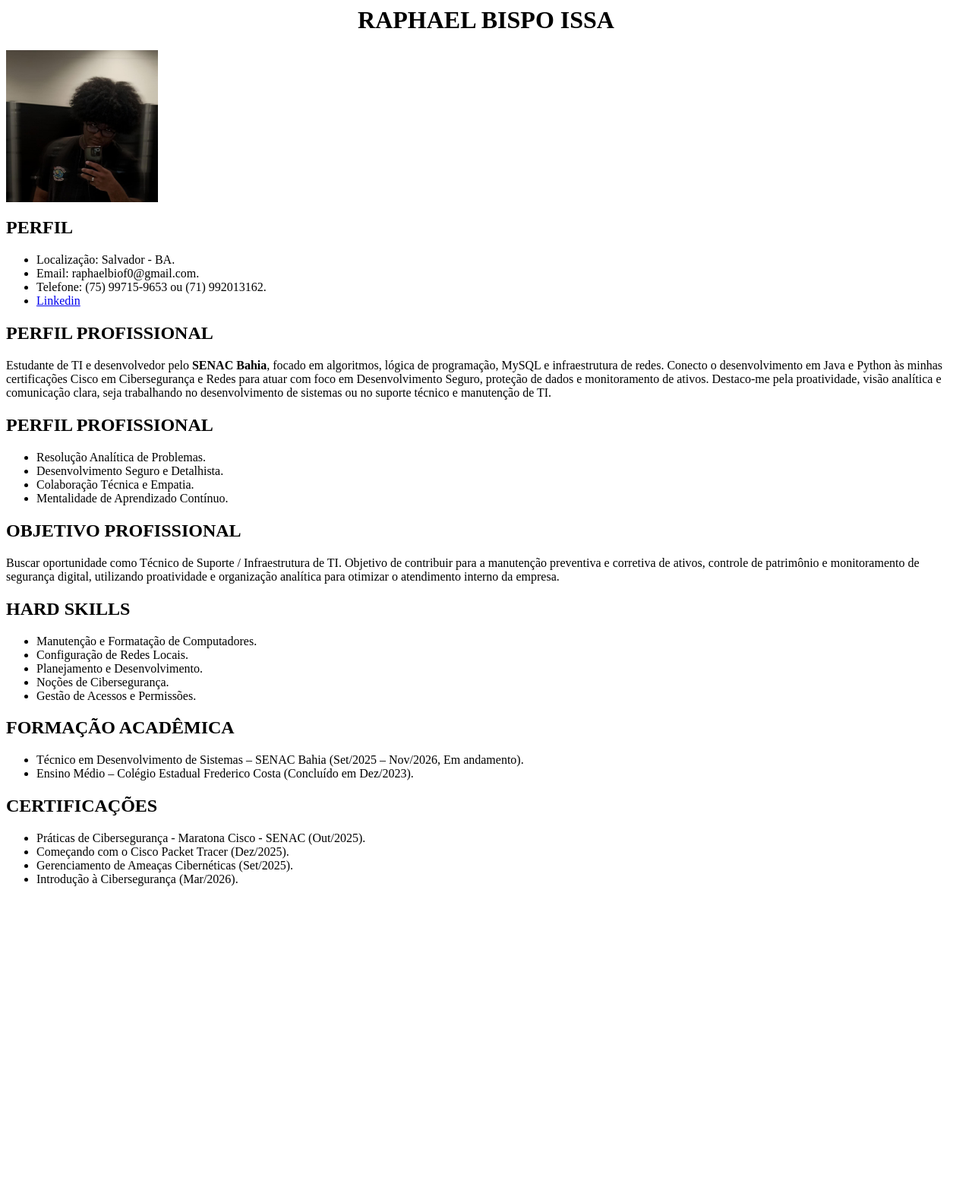
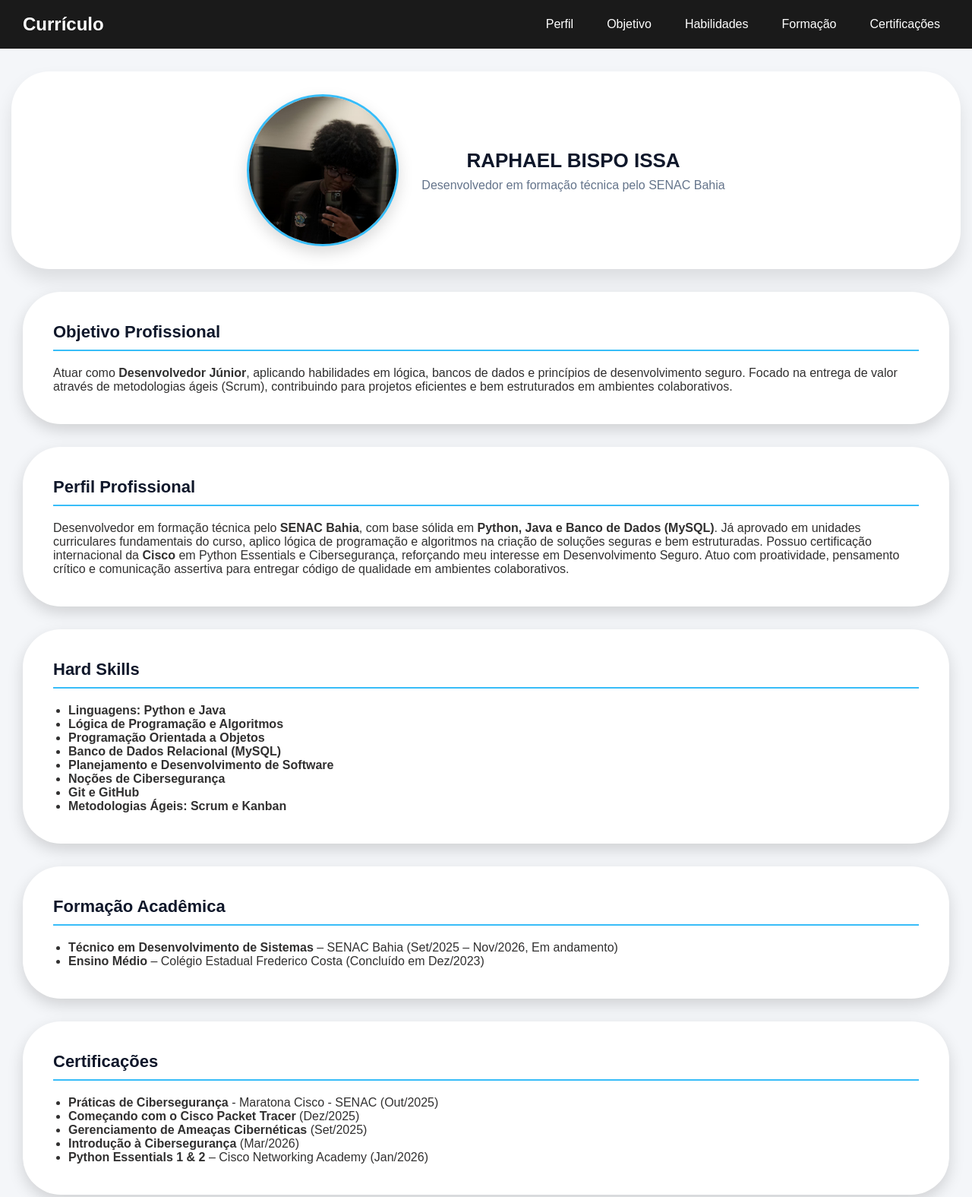
Before and after one commit to Raphael-Issa/Atividades_com_html_css, a website: page index.html in a window 1280 px wide. Shown: the top 1575 px of the page at 76% size. Before the commit the page ends 1182 px from the top, so only its background shows below. Drawn offline with Linux system fonts and the light colour scheme.

Commit message:
Curriculo com HTML e CSS ajustados para telas pequenas

```diff
--- /dev/null
+++ b/arq.css
@@ -0,0 +1,136 @@
+body {
+  background-color: #f4f6f9; /* Cor de fundo clara e neutra */
+  font-family: Arial, sans-serif; /* Fonte padrão para o corpo do documento */
+  color: #313030; /* Cor do texto principal */
+}
+
+/* Reseta margens padrões */
+* {
+    margin: 0; /* Remove margens padrão de todos os elementos */
+    padding: 0; /* Remove preenchimento padrão de todos os elementos */
+    box-sizing: border-box; /* Inclui bordas e preenchimento no cálculo de largura e altura */
+    font-family: 'Arial', Tahoma, Geneva, Verdana, sans-serif; /* Define uma fonte padrão para todos os elementos */
+}
+
+    /* Estilização da barra de navegação */
+.navbar {
+    display: flex; /* Define o layout como flexível */
+    justify-content: space-between;     /* Distribui os itens com espaço entre eles */
+    align-items: center; /* Alinha verticalmente os itens ao centro */
+    background-color: #1a1a1a;  /* Cor de fundo escura para contraste */
+    padding: 15px 30px; /* Espaçamento interno da barra de navegação */
+    margin-bottom: 30px; /* Espaçamento abaixo da barra de navegação */
+}
+
+    /* Estilo do Logotipo */
+.logo {
+    color: #ffffff; /* Cor do texto do logotipo */
+    font-size: 24px; /* Tamanho da fonte do logotipo */
+    font-weight: bold; /* Negrito para destaque */
+}
+
+    /* Estrutura da lista de links */
+.nav-links {
+    display: flex; /* Define o layout como flexível */
+    list-style: none; /* Remove marcadores da lista */
+    flex-wrap: wrap; /* Permite que os links quebrem para a próxima linha se necessário */
+    gap: 20px; /* Espaçamento entre os itens */
+}
+
+    /* Estilo dos links individuais */
+.nav-links a {
+    display: block; /* Define o link como um bloco para melhor área de clique */
+    color: #ffffff; /* Cor do texto dos links */
+    text-decoration: none; /* Remove sublinhado dos links */
+    font-size: 16px; /* Tamanho da fonte dos links */
+    padding: 8px 12px; /* Espaçamento interno dos links */
+    transition: all 0.3s ease; /* Transição suave para efeitos de hover */
+    border-radius: 4px; /* Bordas arredondadas para os links */
+}
+
+    /* Efeito ao passar o mouse */
+.nav-links a:hover {
+    background-color: #007bff; /* Cor de fundo azul ao passar o mouse */
+    color: #ffffff; /* Mantém a cor do texto branca */
+}
+
+
+
+
+.cabecalho {
+    display: flex; /* Define o layout como flexível */
+    align-items: center;/* Alinha verticalmente os itens ao centro */
+    flex-wrap: wrap; /* Permite que os itens quebrem para a próxima linha se necessário */
+    justify-content: center; /* Centraliza o conteúdo */
+    gap: 30px;/* Espaçamento entre a imagem e o texto */
+    padding: 30px;/* Espaçamento interno da seção */
+    background-color: #ffffff;/* Cor de fundo da seção */
+    border-radius: 50px;/* Bordas arredondadas */
+    box-shadow: 0px 14px 24px rgba(0, 0, 0, 0.1); /* Sombra suave para dar profundidade */
+    margin: 15px; /* Espaçamento externo da seção */
+}
+
+
+#foto {
+    width: 200px; /* Largura da foto */
+    height: 200px;   /* Altura da foto */
+    object-fit: cover; /* Ajusta a imagem para cobrir o espaço definido */
+    border-radius: 50%; /* Foto redonda */
+
+    /* Borda e Sombra */
+    border: 3px solid #38bdf8; /* Borda azul clara */
+    box-shadow: 0px 8px 20px rgba(0, 0, 0, 0.15); /* Sombra suave */
+}
+
+.info-perfil {
+
+    display: flex; /* Define o layout como flexível */
+    flex-direction: column; /* Organiza os itens em coluna (verticalmente) */
+    align-items: center; /* Alinha horizontalmente os itens ao centro */
+    text-align: center; /* Centraliza o texto dentro do contêiner */
+}
+
+
+#nome {
+    margin: 0; /* Remove a margem padrão */
+    font-size: 26px; /* Tamanho da fonte */
+    color: #0f172a; /* Cor do texto */
+}
+
+
+#subtitulo-perfil {
+    margin-top: 8px; /* Pequeno espaço abaixo do nome */
+    color: #64748b; /* Cor cinza para o subtítulo */
+    font-size: 16px; /* Tamanho da fonte do subtítulo */
+}
+
+
+
+.secao {
+    margin: 30px 0; /* Espaçamento vertical entre as seções */
+    padding: 40px; /* Espaçamento interno da seção */
+    background-color: #ffffff; /* Cor de fundo da seção */
+    border-radius: 50px; /* Bordas arredondadas */
+    box-shadow: 0px 8px 20px rgba(0, 0, 0, 0.15); /* Sombra suave */
+    margin-left: 30px; /* Espaçamento à esquerda da seção */
+    margin-right: 30px; /* Espaçamento à direita da seção */
+}
+
+
+.secao h2 {
+    margin-bottom: 20px; /* Espaçamento abaixo do título da seção */
+    color: #0f172a; /* Cor do título */
+    font-size: 22px; /* Tamanho da fonte do título */
+    border-bottom: 2px solid #38bdf8; /* Linha azul clara abaixo do título */
+    padding-bottom: 10px; /* Espaçamento interno abaixo do título */
+}
+
+
+.secao ul {
+    list-style-type: disc; /* Tipo de marcador da lista */
+    padding-left: 20px; /* Espaçamento à esquerda da lista */
+}
+
+.secao:hover {
+    background-color: #f3f5f5;
+}
--- a/index.html
+++ b/index.html
@@ -1,100 +1,27 @@
-<html>
-  <head>
+<!DOCTYPE html>
+<html lang="pt-BR">
+<head>
     <meta charset="UTF-8">
-    <title>CurriculoRBI</title>
-  </head>
-  <body>
+    <meta name="viewport" content="width=device-width, initial-scale=1.0">
+    <title>Curriculo</title>
+    <link rel="stylesheet" href="arq.css">
 
-    <h1 align="center">RAPHAEL BISPO ISSA</h1>
-    <img src="public/WhatsApp Image 2026-07-21 at 10.50.05.jpeg"
-    alt="Foto de Raphael Bispo Issa" width="200" height="200">
-
-
-    <h2>PERFIL</h2>
-    <ul>
-      <li>Localização: Salvador - BA.</li>
-      <li>Email: raphaelbiof0@gmail.com.</li>
-      <li>Telefone: (75) 99715-9653 ou (71) 992013162.</li>
-      <li><a href="https://www.linkedin.com/in/raphael-issae-s2/">Linkedin </a></li>
-    </ul>
-
-    <h2>PERFIL PROFISSIONAL</h2>
-
-    <p>Estudante de TI e desenvolvedor pelo <strong>SENAC Bahia</strong>, focado em algoritmos, lógica
-        de programação, MySQL e infraestrutura de redes. Conecto o desenvolvimento em Java e
-        Python às minhas certificações Cisco em Cibersegurança e Redes para atuar com foco em
-        Desenvolvimento Seguro, proteção de dados e monitoramento de ativos. Destaco-me pela
-        proatividade, visão analítica e comunicação clara, seja trabalhando no desenvolvimento
-        de sistemas ou no suporte técnico e manutenção de TI.</p>
-
-    <h2>PERFIL PROFISSIONAL</h2>
-
-    <ul>
-      <li>Resolução Analítica de Problemas.</li>
-      <li>Desenvolvimento Seguro e Detalhista.</li>
-      <li>Colaboração Técnica e Empatia.</li>
-      <li>Mentalidade de Aprendizado Contínuo.</li>
-    </ul>
-
-    <h2>OBJETIVO PROFISSIONAL</h2>
-
-    <p>Buscar oportunidade como Técnico de Suporte / Infraestrutura de TI.
-        Objetivo de contribuir para a manutenção preventiva e corretiva de ativos,
-        controle de patrimônio e monitoramento de segurança digital, utilizando proatividade e
-        organização analítica para otimizar o atendimento interno da empresa.</p>
-
-
-    <h2>HARD SKILLS</h2>
-
-    <ul>
-      <li>Manutenção e Formatação de Computadores.</li>
-      <li>Configuração de Redes Locais.</li>
-      <li>Planejamento e Desenvolvimento.</li>
-      <li>Noções de Cibersegurança.</li>
-      <li>Gestão de Acessos e Permissões.</li>
-    </ul>
-
-
-    <h2>FORMAÇÃO ACADÊMICA</h2>
-
-    <ul>
-      <li>Técnico em Desenvolvimento de Sistemas – SENAC Bahia (Set/2025 – Nov/2026, Em andamento).</li>
-      <li>Ensino Médio – Colégio Estadual Frederico Costa (Concluído em Dez/2023).</li>
-    </ul>
-
-
-    <h2>CERTIFICAÇÕES</h2>
-
-    <ul>
-      <li>Práticas de Cibersegurança - Maratona Cisco - SENAC (Out/2025).</li>
-      <li>Começando com o Cisco Packet Tracer (Dez/2025).</li>
-      <li>Gerenciamento de Ameaças Cibernéticas (Set/2025).</li>
-      <li>Introdução à Cibersegurança (Mar/2026).</li>
-    </ul>
+</head>
+<body>
 
 
 
 
-    <!--
-    comentario no html
-
-    ISSO SERVE PARA TEXTOS PEQUENOS
-    <p>Bem-vindo ao minha aplicação!</p>
-
-    ISSO SERVE PARA IMAGEM
-    <img src="https://encrypted-tbn0.gstatic.com/images?q=tbn:ANd9GcSXbhkNEPNghWvb6n-7vB6a5co3D1fD26MXDUmMcAVNGg&s=10"
-    alt="Carro muito massa" width="500" height="500">
-
-
-    isso serve para criar lista com numero
-    <ol>
-        <li>Batata doce</li>
-        <li>Batata doce</li>
-        <li>Batata doce</li>
-
-      </ol>
-
-    -->
+    <nav class="navbar">
+    <div class="logo">Currículo</div>
+    <ul class="nav-links">
+        <li><a href="#perfil">Perfil</a></li>
+        <li><a href="#objetivo">Objetivo</a></li>
+        <li><a href="#habilidades">Habilidades</a></li>
+        <li><a href="#formacao">Formação</a></li>
+        <li><a href="#certificacoes">Certificações</a></li>
+    </ul>
+    </nav>
 
 
 
@@ -105,5 +32,146 @@
 
 
 
-  </body>
+
+    <main class="container">
+    <header class="cabecalho">
+        <img src="public/WhatsApp Image 2026-07-21 at 10.50.05.jpeg" id="foto" alt="Foto de Raphael Bispo Issa" width="300" height="300">
+
+        <div class="info-perfil">
+            <h1 id="nome">RAPHAEL BISPO ISSA</h1>
+            <p id="subtitulo-perfil">Desenvolvedor em formação técnica pelo SENAC Bahia</p>
+        </div>
+    </header>
+
+
+
+
+
+
+
+
+
+
+
+
+    <section id="objetivo" class="secao">
+        <h2>Objetivo Profissional</h2>
+        <p>Atuar como <strong>Desenvolvedor Júnior</strong>, aplicando habilidades em lógica, bancos de dados e princípios de desenvolvimento seguro. Focado na entrega de valor através de metodologias ágeis (Scrum), contribuindo para projetos eficientes e bem estruturados em ambientes colaborativos.</p>
+    </section>
+
+
+
+
+
+
+
+
+
+
+
+
+    <section id="perfil" class="secao">
+        <h2>Perfil Profissional</h2>
+        <p>Desenvolvedor em formação técnica pelo <strong>SENAC Bahia</strong>, com base sólida em <strong>Python, Java e Banco de Dados (MySQL)</strong>. Já aprovado em unidades curriculares fundamentais do curso, aplico lógica de programação e algoritmos na criação de soluções seguras e bem estruturadas. Possuo certificação internacional da <strong>Cisco</strong> em Python Essentials e Cibersegurança, reforçando meu interesse em Desenvolvimento Seguro. Atuo com proatividade, pensamento crítico e comunicação assertiva para entregar código de qualidade em ambientes colaborativos.</p>
+    </section>
+
+
+
+
+
+
+
+
+
+
+
+
+
+
+    <section id="habilidades" class="secao">
+        <h2>Hard Skills</h2>
+        <ul class="lista-skills">
+            <li><strong>Linguagens: Python e Java</strong></li>
+            <li><strong>Lógica de Programação e Algoritmos</strong></li>
+            <li><strong>Programação Orientada a Objetos</strong></li>
+            <li><strong>Banco de Dados Relacional (MySQL)</strong></li>
+            <li><strong>Planejamento e Desenvolvimento de Software</strong></li>
+            <li><strong>Noções de Cibersegurança</strong></li>
+            <li><strong>Git e GitHub</strong></li>
+            <li><strong>Metodologias Ágeis: Scrum e Kanban</strong></li>
+        </ul>
+    </section>
+
+
+
+
+
+
+
+
+
+
+
+
+    <section id="formacao" class="secao">
+        <h2>Formação Acadêmica</h2>
+        <ul class="lista-formacao">
+        <li><strong>Técnico em Desenvolvimento de Sistemas</strong> – SENAC Bahia (Set/2025 – Nov/2026, Em andamento)</li>
+        <li><strong>Ensino Médio</strong> – Colégio Estadual Frederico Costa (Concluído em Dez/2023)</li>
+        </ul>
+    </section>
+
+
+
+
+
+
+
+
+
+
+
+
+
+    <section id="certificacoes" class="secao">
+        <h2>Certificações</h2>
+        <ul class="lista-certificacoes">
+        <li><strong>Práticas de Cibersegurança</strong> - Maratona Cisco - SENAC (Out/2025)</li>
+        <li><strong>Começando com o Cisco Packet Tracer</strong> (Dez/2025)</li>
+        <li><strong>Gerenciamento de Ameaças Cibernéticas</strong> (Set/2025)</li>
+        <li><strong>Introdução à Cibersegurança</strong> (Mar/2026)</li>
+        <li><strong>Python Essentials 1 & 2</strong> – Cisco Networking Academy (Jan/2026)</li>
+        </ul>
+    </section>
+
+
+
+
+
+
+
+
+
+
+
+    <section id="contato" class="secao">
+        <div class="contato">
+
+            <h2>Contato</h2>
+
+        <ul class="lista-contato">
+            <li><strong>Localização:</strong> Salvador - BA</li>
+            <li><strong>E-mail:</strong> <a href="mailto:raphaelbiof0@gmail.com">raphaelbiof0@gmail.com</a></li>
+            <li><strong>Telefone:</strong> (75) 99715-9653 | (71) 992013162</li>
+            <li><strong>LinkedIn:</strong> <a href="https://www.linkedin.com/in/raphael-issae-s2/" target="_blank">raphael-issae-s2</a></li>
+        </ul>
+        </div>
+    </section>
+
+
+
+
+
+    </main>
+</body>
 </html>
```
Also changed, not shown: sobre.html (+56 -19 lines).
